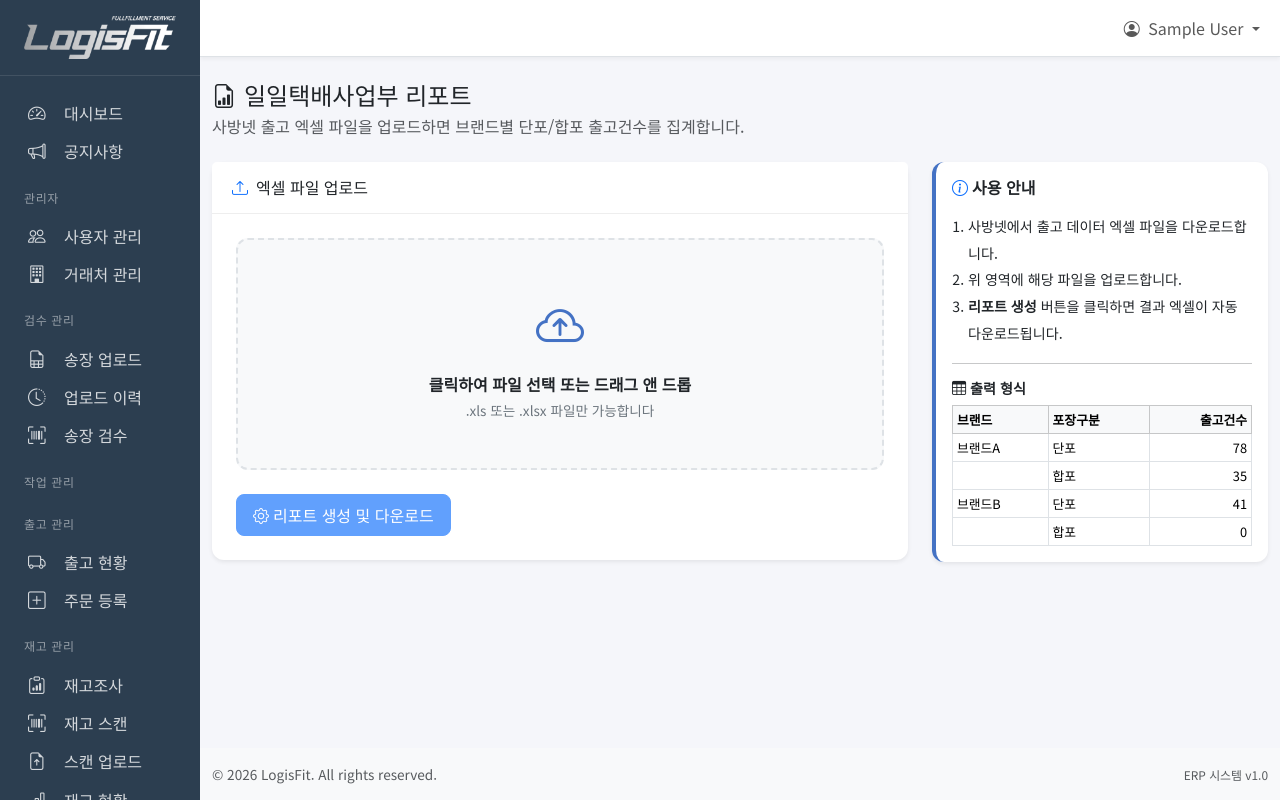
After one commit to taehwan08/logisfit, a Django app: page /reports/daily-parcel/ in a window 1280 px wide. The commit adds this page. Run offline with Django 4.2, Linux system fonts and the light colour scheme; the visitor is signed in with stand-in values (Sample User, id 1); parts of the project's set-up code (start-up, migrations or seed data) failed here and were passed over; some libraries are stand-ins or nearby versions.

Commit message:
update daily end

```diff
--- a/apps/reports/views.py
+++ b/apps/reports/views.py
@@ -1,12 +1,21 @@
 """
 리포트 뷰
 """
+import os
+
+from django.http import HttpResponse
+from django.shortcuts import render
+from django.views import View
+from django.contrib.auth.mixins import LoginRequiredMixin
+
 from rest_framework import status
 from rest_framework.response import Response
 from rest_framework.views import APIView
 
+from apps.accounts.views import AdminRequiredMixin
 from apps.waves.permissions import IsOfficeStaff
 
+from .daily_parcel import process_daily_parcel_report
 from .excel import build_workbook, workbook_to_response
 from .models import ReportFile
 from .serializers import (
@@ -17,6 +26,49 @@ from .serializers import (
     ReportFileSerializer,
 )
 from . import services
+
+
+# ------------------------------------------------------------------
+# 페이지 기반 리포트
+# ------------------------------------------------------------------
+
+class DailyParcelReportView(AdminRequiredMixin, View):
+    """일일택배사업부 리포트
+
+    사방넷 출고 엑셀 파일 업로드 → 브랜드별 단포/합포 집계 엑셀 다운로드
+    """
+    template_name = 'reports/daily_parcel_upload.html'
+
+    def get(self, request):
+        return render(request, self.template_name)
+
+    def post(self, request):
+        uploaded_file = request.FILES.get('excel_file')
+
+        if not uploaded_file:
+            return render(request, self.template_name, {
+                'error': '파일을 선택해주세요.',
+            })
+
+        # 확장자 검증
+        ext = os.path.splitext(uploaded_file.name)[1].lower()
+        if ext not in ('.xls', '.xlsx'):
+            return render(request, self.template_name, {
+                'error': '엑셀 파일(.xls 또는 .xlsx)만 업로드 가능합니다.',
+            })
+
+        try:
+            output = process_daily_parcel_report(uploaded_file)
+            response = HttpResponse(
+                output.read(),
+                content_type='application/vnd.openxmlformats-officedocument.spreadsheetml.sheet',
+            )
+            response['Content-Disposition'] = 'attachment; filename="일일택배사업부_결과.xlsx"'
+            return response
+        except Exception as e:
+            return render(request, self.template_name, {
+                'error': f'처리 중 오류가 발생했습니다: {str(e)}',
+            })
 
 ASYNC_THRESHOLD = 5000
 
--- a/config/urls.py
+++ b/config/urls.py
@@ -13,6 +13,7 @@ from django.views.static import serve as static_serve
 
 # 대시보드 뷰 (임시로 TemplateView 사용, 추후 별도 뷰로 분리)
 from apps.accounts.views import DashboardView
+from apps.reports.views import DailyParcelReportView
 
 
 def health_check(request):
@@ -68,6 +69,9 @@ urlpatterns = [
     # 출고 관리
     path('fulfillment/', include('apps.fulfillment.urls')),
 
+    # 리포트 (페이지)
+    path('reports/daily-parcel/', DailyParcelReportView.as_view(), name='daily_parcel_report'),
+
     # Phase 3 이후 추가될 URL들
     # path('works/', include('apps.works.urls')),
     # path('storage/', include('apps.storage.urls')),
--- a/templates/includes/sidebar.html
+++ b/templates/includes/sidebar.html
@@ -154,6 +154,18 @@
             {% endif %}
 
             {% if user.is_admin or user.is_superuser %}
+                <!-- 리포트 메뉴 -->
+                <li class="sidebar-header-text">리포트</li>
+
+                <li class="sidebar-item">
+                    <a href="{% url 'daily_parcel_report' %}" class="sidebar-link {% if request.resolver_match and request.resolver_match.url_name == 'daily_parcel_report' %}active{% endif %}">
+                        <i class="bi bi-file-earmark-bar-graph"></i>
+                        <span>일일택배사업부</span>
+                    </a>
+                </li>
+            {% endif %}
+
+            {% if user.is_admin or user.is_superuser %}
                 <!-- 보관 관리 메뉴 -->
                 <li class="sidebar-header-text">보관 관리</li>
 
--- /dev/null
+++ b/templates/reports/daily_parcel_upload.html
@@ -0,0 +1,228 @@
+{% extends 'base.html' %}
+{% load static %}
+
+{% block title %}일일택배사업부 리포트{% endblock %}
+
+{% block page_title %}일일택배사업부 리포트{% endblock %}
+
+{% block extra_css %}
+<style>
+    .upload-zone {
+        border: 2px dashed #dee2e6;
+        border-radius: 12px;
+        padding: 48px 24px;
+        text-align: center;
+        background: #f8f9fa;
+        transition: all 0.2s;
+        cursor: pointer;
+    }
+    .upload-zone:hover,
+    .upload-zone.drag-over {
+        border-color: #4472C4;
+        background: #e8f0fe;
+    }
+    .upload-zone .icon {
+        font-size: 3rem;
+        color: #4472C4;
+        margin-bottom: 12px;
+    }
+    .upload-zone .hint {
+        font-size: 0.85rem;
+        color: #6c757d;
+    }
+    .file-name-display {
+        display: none;
+        margin-top: 12px;
+        font-size: 0.9rem;
+        font-weight: 600;
+        color: #333;
+    }
+    .file-name-display .bi-file-earmark-excel {
+        color: #198754;
+        font-size: 1.1rem;
+        margin-right: 6px;
+    }
+    .info-card {
+        border-left: 4px solid #4472C4;
+    }
+</style>
+{% endblock %}
+
+{% block content %}
+<div class="row mb-4">
+    <div class="col-12">
+        <h4 class="mb-1">
+            <i class="bi bi-file-earmark-bar-graph me-2"></i>일일택배사업부 리포트
+        </h4>
+        <p class="text-muted mb-0">사방넷 출고 엑셀 파일을 업로드하면 브랜드별 단포/합포 출고건수를 집계합니다.</p>
+    </div>
+</div>
+
+{% if error %}
+<div class="row mb-3">
+    <div class="col-12 col-lg-8">
+        <div class="alert alert-danger d-flex align-items-center" role="alert">
+            <i class="bi bi-exclamation-triangle-fill me-2"></i>
+            <div>{{ error }}</div>
+        </div>
+    </div>
+</div>
+{% endif %}
+
+<div class="row">
+    <!-- 업로드 영역 -->
+    <div class="col-12 col-lg-8 mb-4">
+        <div class="card shadow-sm">
+            <div class="card-header bg-white py-3">
+                <h6 class="mb-0">
+                    <i class="bi bi-upload me-2 text-primary"></i>엑셀 파일 업로드
+                </h6>
+            </div>
+            <div class="card-body p-4">
+                <form method="post" enctype="multipart/form-data" id="uploadForm">
+                    {% csrf_token %}
+
+                    <div class="upload-zone" id="uploadZone" onclick="document.getElementById('excelFile').click();">
+                        <div class="icon">
+                            <i class="bi bi-cloud-arrow-up"></i>
+                        </div>
+                        <p class="mb-1 fw-semibold">클릭하여 파일 선택 또는 드래그 앤 드롭</p>
+                        <p class="hint mb-0">.xls 또는 .xlsx 파일만 가능합니다</p>
+                    </div>
+
+                    <div class="file-name-display" id="fileName">
+                        <i class="bi bi-file-earmark-excel"></i>
+                        <span id="fileNameText"></span>
+                        <button type="button" class="btn btn-sm btn-link text-danger ms-2 p-0" onclick="clearFile()">
+                            <i class="bi bi-x-circle"></i>
+                        </button>
+                    </div>
+
+                    <input type="file" id="excelFile" name="excel_file" accept=".xls,.xlsx"
+                           style="display: none;" onchange="onFileSelected(this)">
+
+                    <div class="mt-4">
+                        <button type="submit" class="btn btn-primary" id="submitBtn" disabled>
+                            <i class="bi bi-gear me-1"></i>리포트 생성 및 다운로드
+                        </button>
+                    </div>
+                </form>
+            </div>
+        </div>
+    </div>
+
+    <!-- 안내 -->
+    <div class="col-12 col-lg-4 mb-4">
+        <div class="card shadow-sm info-card">
+            <div class="card-body">
+                <h6 class="fw-semibold mb-3">
+                    <i class="bi bi-info-circle me-1 text-primary"></i>사용 안내
+                </h6>
+                <ol class="mb-0 ps-3" style="font-size: 0.88rem; line-height: 1.9;">
+                    <li>사방넷에서 출고 데이터 엑셀 파일을 다운로드합니다.</li>
+                    <li>위 영역에 해당 파일을 업로드합니다.</li>
+                    <li><strong>리포트 생성</strong> 버튼을 클릭하면 결과 엑셀이 자동 다운로드됩니다.</li>
+                </ol>
+
+                <hr>
+
+                <h6 class="fw-semibold mb-2" style="font-size: 0.88rem;">
+                    <i class="bi bi-table me-1"></i>출력 형식
+                </h6>
+                <div class="table-responsive">
+                    <table class="table table-sm table-bordered mb-0" style="font-size: 0.8rem;">
+                        <thead class="table-light">
+                            <tr>
+                                <th>브랜드</th>
+                                <th>포장구분</th>
+                                <th class="text-end">출고건수</th>
+                            </tr>
+                        </thead>
+                        <tbody>
+                            <tr>
+                                <td>브랜드A</td>
+                                <td>단포</td>
+                                <td class="text-end">78</td>
+                            </tr>
+                            <tr>
+                                <td></td>
+                                <td>합포</td>
+                                <td class="text-end">35</td>
+                            </tr>
+                            <tr>
+                                <td>브랜드B</td>
+                                <td>단포</td>
+                                <td class="text-end">41</td>
+                            </tr>
+                            <tr>
+                                <td></td>
+                                <td>합포</td>
+                                <td class="text-end">0</td>
+                            </tr>
+                        </tbody>
+                    </table>
+                </div>
+            </div>
+        </div>
+    </div>
+</div>
+
+{% endblock %}
+
+{% block extra_js %}
+<script>
+const uploadZone = document.getElementById('uploadZone');
+const fileInput = document.getElementById('excelFile');
+const fileNameDisplay = document.getElementById('fileName');
+const fileNameText = document.getElementById('fileNameText');
+const submitBtn = document.getElementById('submitBtn');
+
+// 드래그 앤 드롭
+uploadZone.addEventListener('dragover', function(e) {
+    e.preventDefault();
+    this.classList.add('drag-over');
+});
+uploadZone.addEventListener('dragleave', function(e) {
+    e.preventDefault();
+    this.classList.remove('drag-over');
+});
+uploadZone.addEventListener('drop', function(e) {
+    e.preventDefault();
+    this.classList.remove('drag-over');
+    const files = e.dataTransfer.files;
+    if (files.length > 0) {
+        fileInput.files = files;
+        onFileSelected(fileInput);
+    }
+});
+
+function onFileSelected(input) {
+    if (input.files.length > 0) {
+        const name = input.files[0].name;
+        const ext = name.split('.').pop().toLowerCase();
+        if (ext !== 'xls' && ext !== 'xlsx') {
+            alert('엑셀 파일(.xls 또는 .xlsx)만 업로드 가능합니다.');
+            clearFile();
+            return;
+        }
+        fileNameText.textContent = name;
+        fileNameDisplay.style.display = 'block';
+        submitBtn.disabled = false;
+        uploadZone.style.display = 'none';
+    }
+}
+
+function clearFile() {
+    fileInput.value = '';
+    fileNameDisplay.style.display = 'none';
+    submitBtn.disabled = true;
+    uploadZone.style.display = '';
+}
+
+// 폼 제출 시 로딩 표시
+document.getElementById('uploadForm').addEventListener('submit', function() {
+    submitBtn.disabled = true;
+    submitBtn.innerHTML = '<span class="spinner-border spinner-border-sm me-1"></span>처리 중...';
+});
+</script>
+{% endblock %}
```
Also changed, not shown: apps/reports/daily_parcel.py (added, +122 -0 lines).
